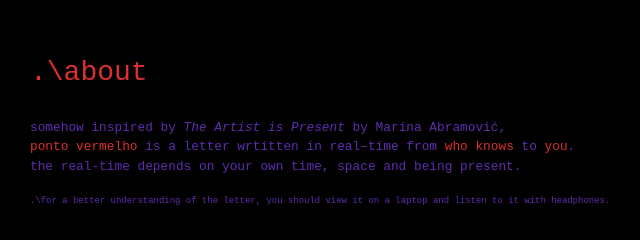
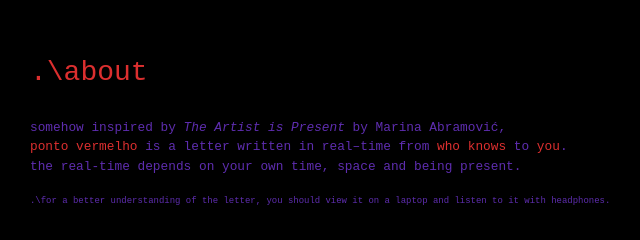
Before and after one commit to EmaFerreira/pontoVermelho, a plain HTML site: page about.html in a window 1280 px wide. Shown: the part 218-458 px from the top of the page, 302-942 px from the left. Drawn offline with nearby package versions, Linux system fonts and the light colour scheme; files whose address does not match are found by name.

Commit message:
Add files via upload

```diff
--- a/about.html
+++ b/about.html
@@ -24,7 +24,7 @@
             <div class="col-8  col-md-6 align-items-center justify-content-center m-0 p-0">
                 <h1 class="display-6">.\about</h1>
                 <p>somehow inspired by <i>The Artist is Present</i> by Marina Abramović,
-                <p> <a href="./index.html" id="pontoLink">ponto vermelho</a> is a letter wrtitten in real–time from
+                <p> <a href="./index.html" id="pontoLink">ponto vermelho</a> is a letter written in real–time from
                     <span>who knows</span> to <span>you</span>.
                 </p>
                 <p>the real-time depends on your own time, space and being present.</p>
```
